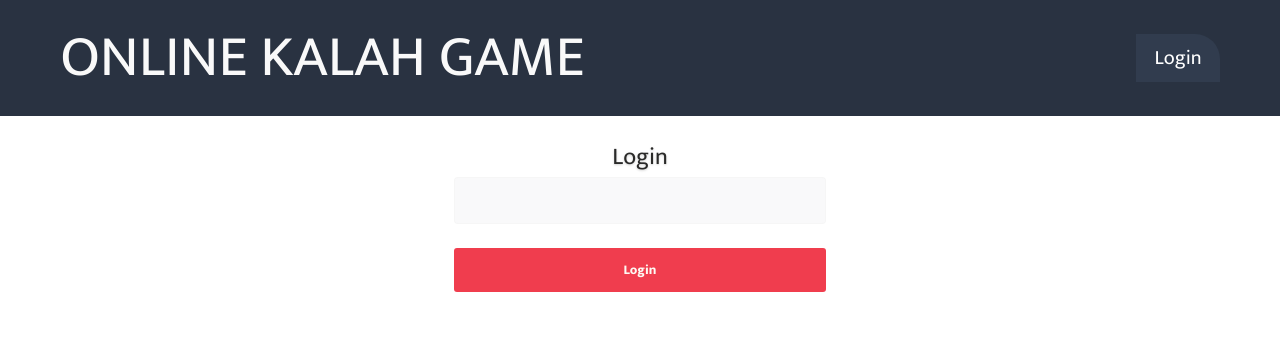
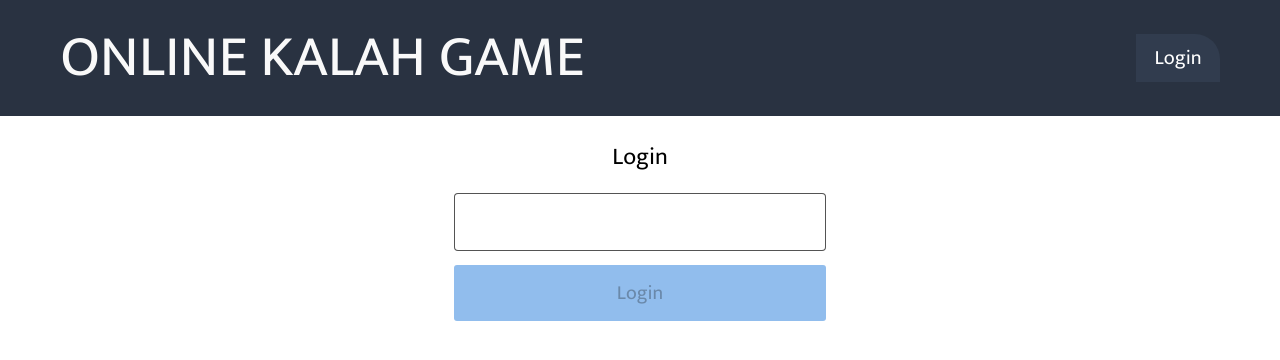
Before and after one commit to jhkcia/kalah, a React (Create React App) app in the folder kalah-ui/: page /login in a window 1280 px wide. Shown: the top 360 px of the page. Built offline with nearby package versions, Linux system fonts and the light colour scheme.

Commit message:
refactor login

```diff
--- a/kalah-ui/src/logged_out/LoginPage.tsx
+++ b/kalah-ui/src/logged_out/LoginPage.tsx
@@ -1,7 +1,7 @@
 import React, { useState } from "react";
+import { useNavigate } from "react-router-dom";
 import styled from "styled-components";
 import { UserContext } from "../context/UserContext";
-import { UserContextType } from "../context/UserContextType";
 
 const Wrapper = styled.section`
     display: flex;
@@ -12,43 +12,35 @@ const Wrapper = styled.section`
 `;
 
 const Form = styled.form`
-    margin: 0 auto;
     width: 100%;
     max-width: 414px;
     padding: 1.3rem;
     display: flex;
     flex-direction: column;
-    position: relative;
 `;
 const Input = styled.input`
     max-width: 100%;
     padding: 11px 13px;
-    background: #f9f9fa;
-    color: #f03d4e;
     margin-bottom: 0.9rem;
     border-radius: 4px;
     outline: 0;
-    border: 1px solid rgba(245, 245, 245, 0.7);
-    font-size: 14px;
+    border: 1px solid rgba(10, 10, 10, 0.7);
+    font-size: 20px;
 `;
 
 const Button = styled.button`
     max-width: 100%;
     padding: 11px 13px;
-    color: rgb(253, 249, 243);
-    font-weight: 600;
-    background: #f03d4e;
+    background-color: #91bded;
+    font-size: 20px;
     border: none;
     border-radius: 3px;
-    outline: 0;
     cursor: pointer;
-    margin-top: 0.6rem;
 `;
 const Title = styled.h2`
     font-weight: normal;
-    color: #2a2a29;
-    text-shadow: 0 1px 3px rgba(0, 0, 0, 0.1), 0 1px 2px rgba(0, 0, 0, 0.1);
     text-align: center;
+    margin-bottom: 1rem;
 `;
 
 
@@ -57,10 +49,12 @@ export function LoginPage(): JSX.Element {
 
     const { login } = React.useContext(UserContext);
 
+    const navigate = useNavigate();
 
     const handleSubmit = (e: any) => {
         e.preventDefault();
         login(username);
+        navigate("/my-boards");
     };
 
     const handleUsernameChange = (e: any) => {
@@ -77,7 +71,7 @@ export function LoginPage(): JSX.Element {
                         value={username}
                         onChange={handleUsernameChange}
                     />
-                    <Button>Login</Button>
+                    <Button disabled={username === ''}>Login</Button>
                 </Form>
             </Wrapper>
         </>
```
